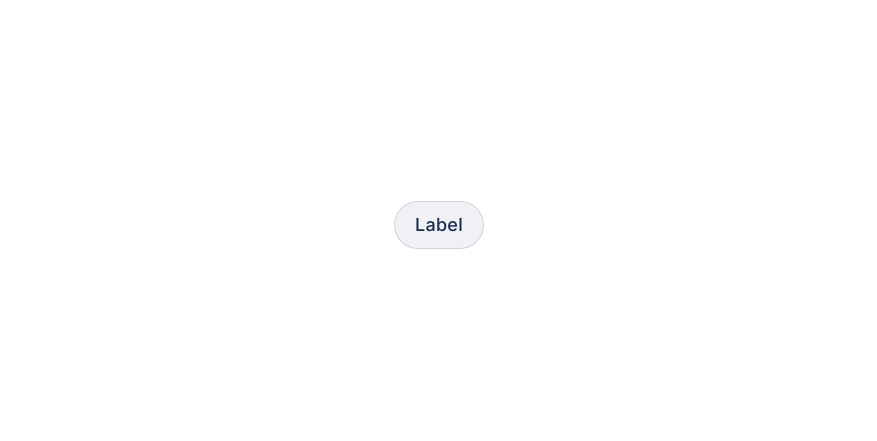
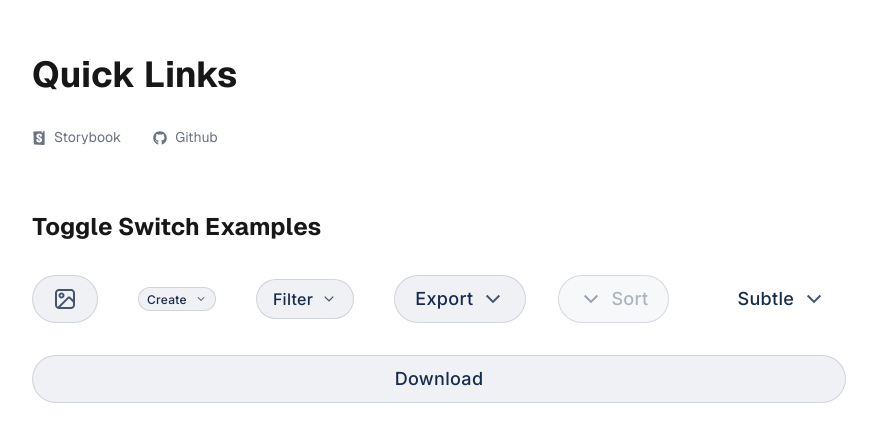
Before and after one commit to jakwakwa/togglebutton-codingexcersise-jkotzee, a Next.js app: page / in a window 1280 px wide. Shown: the part 175-616 px from the top of the page, without its empty margins (201-1078 px from the left). Built offline with nearby package versions, Linux system fonts and the light colour scheme.

Commit message:
Update toggle switch and added examples to home page with links

```diff
--- a/app/page.tsx
+++ b/app/page.tsx
@@ -1,10 +1,49 @@
 import ToggleSwitch from "@/components/ui/toggle-switch/toggle-switch";
+import Link from "next/link";
+import { SiStorybook } from "react-icons/si";
+import { FaGithub } from "react-icons/fa";
 
 export default function Home() {
   return (
     <div className="grid grid-rows-[20px_1fr_20px] items-center justify-items-center min-h-screen p-8 pb-20 gap-16 sm:p-20 font-[family-name:var(--font-geist-sans)]">
       <main className="flex flex-col gap-8 row-start-2 items-center sm:items-start">
-        <ToggleSwitch />
+        <h2 className="text-4xl font-bold">Quick Links</h2>
+        <div className="flex flex-row gap-8 mb-8">
+          <Link
+            href="https://673b9400d5550feb1975d271-swykolwanc.chromatic.com/?path=/story/ui-toggleswitch--default"
+            className="text-sm text-gray-500 hover:text-gray-900"
+            target="_blank"
+          >
+            <SiStorybook className="inline mr-2" />
+            Storybook
+          </Link>
+          <Link
+            href="https://github.com/jakwakwa/togglebutton-codingexcersise-jkotzee"
+            className="text-sm text-gray-500 hover:text-gray-900"
+            target="_blank"
+          >
+            <FaGithub className="inline mr-2" />
+            Github
+          </Link>
+        </div>
+        <h1 className="text-2xl font-bold">Toggle Switch Examples</h1>
+        <div className="flex flex-row gap-8 row-start-2 items-center sm:items-center">
+          <ToggleSwitch iconOnly />
+
+          <ToggleSwitch label="Create" trailingIcon isChevron size="sm" />
+          <ToggleSwitch label="Filter" trailingIcon isChevron size="md" />
+          <ToggleSwitch label="Export" trailingIcon isChevron size="lg" />
+          <ToggleSwitch label="Sort" leadingIcon isChevron disabled={true} />
+          <ToggleSwitch
+            appearance="subtle"
+            label="Subtle"
+            trailingIcon
+            isChevron
+          />
+        </div>
+        <div className="w-full h-10">
+          <ToggleSwitch label="Download" width="full" />
+        </div>
       </main>
       <footer className="row-start-3 flex gap-6 flex-wrap items-center justify-center"></footer>
     </div>
--- /dev/null
+++ b/components/icons/chevron-icon.tsx
@@ -0,0 +1,30 @@
+import React from "react";
+import { CSSProperties } from "react";
+
+export const ChevronIcon = ({
+  isDisabled = false,
+  isChecked = false,
+  size = "md",
+  style,
+}: {
+  isDisabled?: boolean;
+  isChecked?: boolean;
+  size?: "sm" | "md" | "lg";
+  style?: CSSProperties;
+}) => {
+  return (
+    <svg
+      xmlns="http://www.w3.org/2000/svg"
+      width={`${size === "sm" ? 12 : size === "lg" ? 24 : 16}`}
+      height={`${size === "sm" ? 12 : size === "lg" ? 24 : 16}`}
+      viewBox="0 0 24 24"
+      style={style}
+    >
+      <path
+        d="M6.34317 7.75732L4.92896 9.17154L12 16.2426L19.0711 9.17157L17.6569 7.75735L12 13.4142L6.34317 7.75732Z"
+        fill={isDisabled ? "#9CA3AF" : !isChecked ? "#44546F" : "#fff"}
+        style={{ fillOpacity: 1 }}
+      />
+    </svg>
+  );
+};
--- a/components/ui/toggle-switch/toggle-switch.tsx
+++ b/components/ui/toggle-switch/toggle-switch.tsx
@@ -3,6 +3,7 @@
 import React, { useState } from "react";
 import { ToggleIcon } from "@/components/icons/toggle-icon";
 import { toggleClasses } from "./toggle-switch.constants";
+import { ChevronIcon } from "@/components/icons/chevron-icon";
 
 interface ToggleSwitchProps {
   appearance?: "default" | "subtle";
@@ -15,6 +16,7 @@ interface ToggleSwitchProps {
   iconOnly?: boolean;
   leadingIcon?: boolean;
   trailingIcon?: boolean;
+  isChevron?: boolean;
   label?: string;
   onChange?: (checked: boolean) => void;
 }
@@ -30,6 +32,7 @@ const defaultProperties: ToggleSwitchProps = {
   iconOnly: false,
   leadingIcon: false,
   trailingIcon: false,
+  isChevron: false,
   label: "Label",
 };
 
@@ -67,7 +70,18 @@ function ToggleSwitch(props: ToggleSwitchProps): React.ReactElement {
     options.onChange?.(newValue);
   };
 
-  const renderIcon = () => (
+  const renderIcon = (): React.ReactNode =>
+    options.isChevron ? (
+      <ChevronIcon
+        isDisabled={options.disabled}
+        isChecked={isChecked}
+        size={options.size}
+        style={{
+          transform: isChecked ? "rotate(180deg)" : undefined,
+          transition: "transform 0.2s ease-in-out",
+        }}
+      />
+    ) : (
       <ToggleIcon
         isDisabled={options.disabled}
         isChecked={isChecked}
--- a/package.json
+++ b/package.json
@@ -16,7 +16,8 @@
     "@storybook/addon-styling": "^1.3.7",
     "next": "15.0.3",
     "react": "19.0.0-rc-66855b96-20241106",
-    "react-dom": "19.0.0-rc-66855b96-20241106"
+    "react-dom": "19.0.0-rc-66855b96-20241106",
+    "react-icons": "^5.3.0"
   },
   "devDependencies": {
     "@chromatic-com/storybook": "^3.2.2",
```
Also changed, not shown: 2 other files (tests, documents, lock files or other folders). Lines whose indentation alone changed are shown as unchanged.
